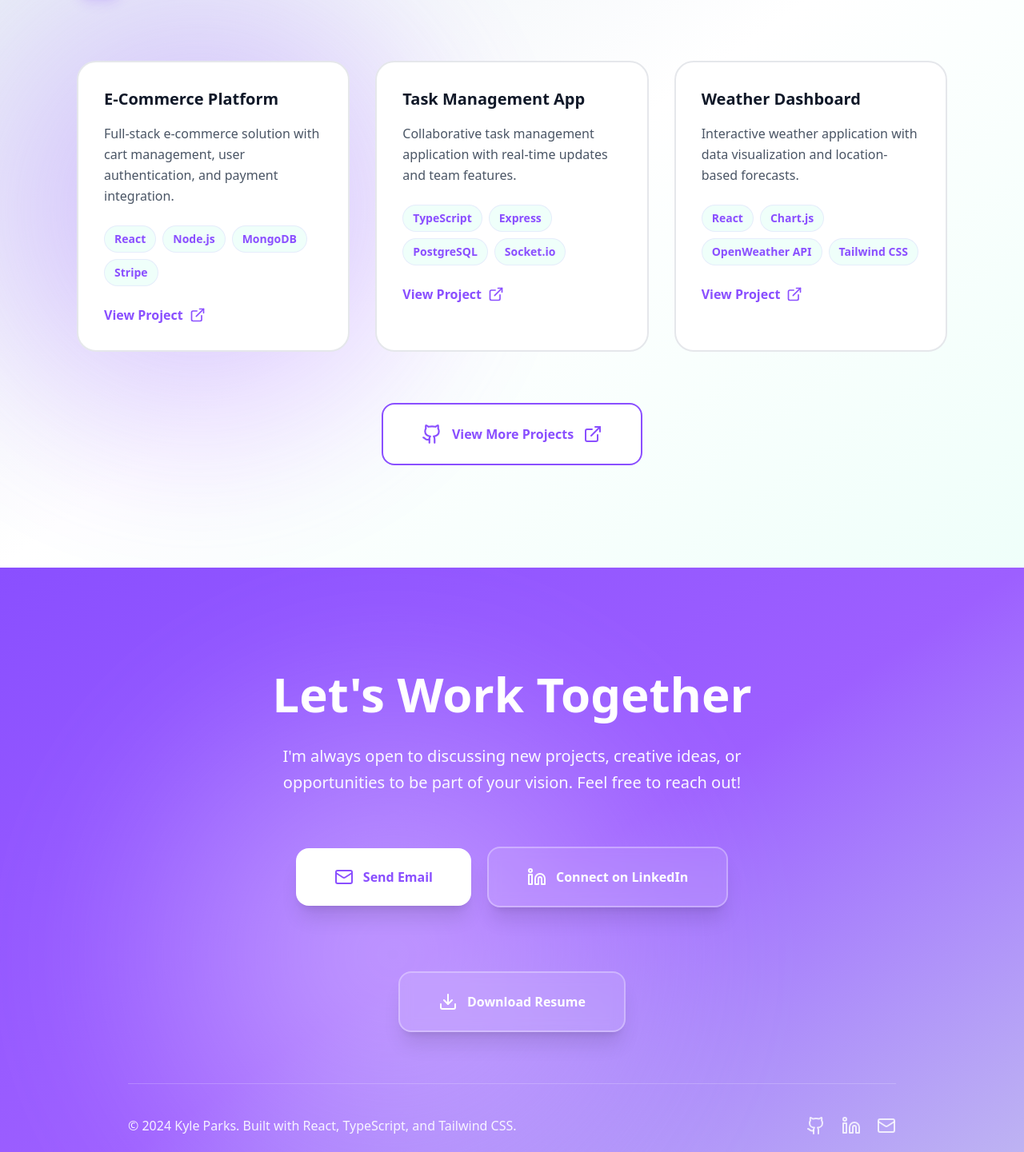
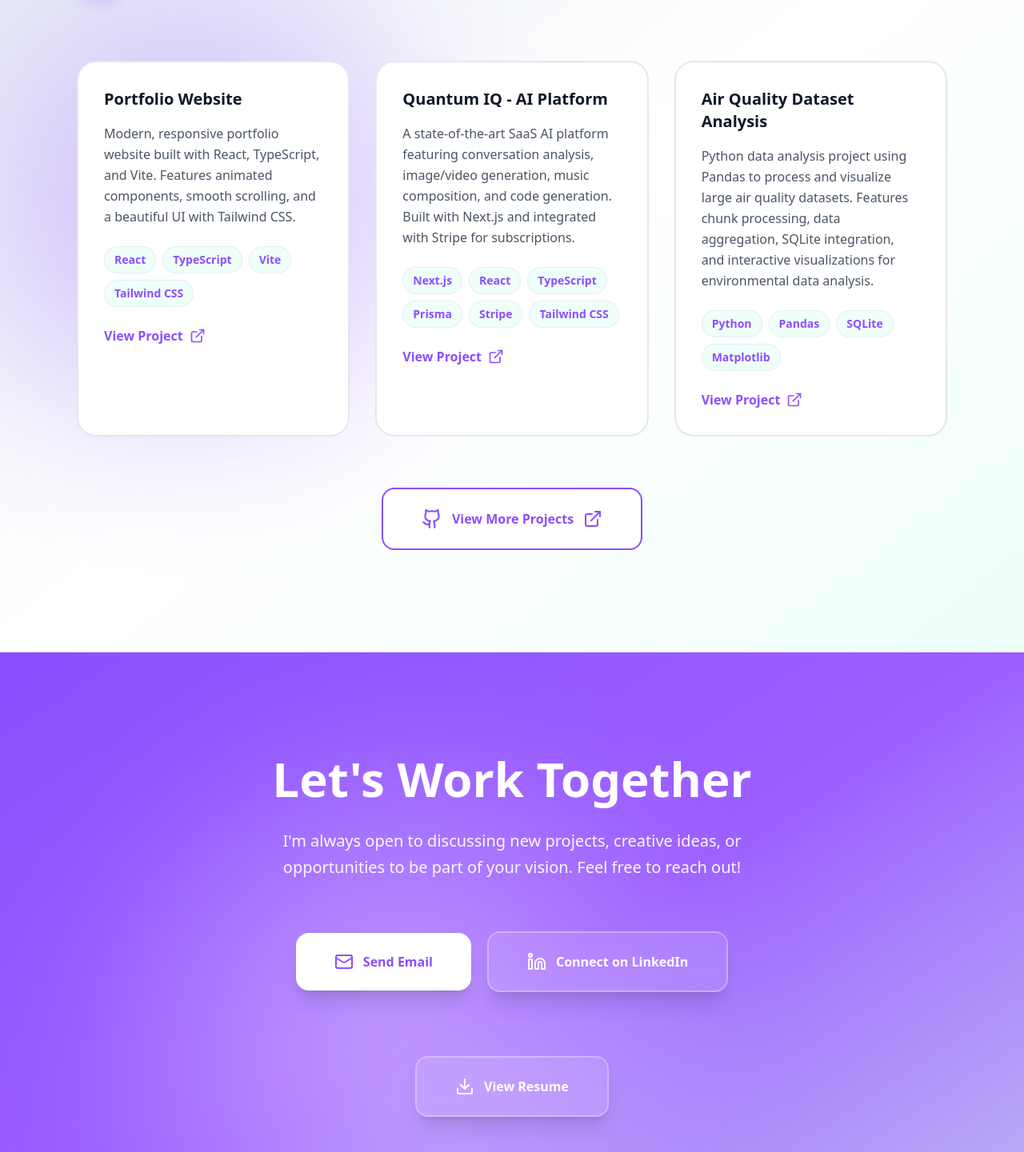
Before and after one commit to Goobber33/Portfolio-V5, a React (Vite) app: page / in a window 1280 px wide. Shown: the part 3589-5030 px from the top of the page at 80% size. Built offline with nearby package versions, Linux system fonts and the light colour scheme; a web font is replaced by a local one.

Commit message:
Updated links and added vercel deployment.

```diff
--- a/src/components/portfolio/Contact.tsx
+++ b/src/components/portfolio/Contact.tsx
@@ -93,7 +93,7 @@ export const Contact: React.FC<ContactProps> = ({ isMobile, shouldReduceMotion }
             }}
           >
             <motion.a
-              href="mailto:kyle@example.com"
+              href="mailto:kcparks1234@gmail.com"
               whileHover={{
                 scale: 1.1,
                 y: -5
@@ -107,7 +107,7 @@ export const Contact: React.FC<ContactProps> = ({ isMobile, shouldReduceMotion }
               Send Email
             </motion.a>
             <motion.a
-              href="https://linkedin.com"
+              href="https://www.linkedin.com/in/kyle-parks-b0a74017b"
               target="_blank"
               rel="noopener noreferrer"
               whileHover={{
@@ -144,8 +144,9 @@ export const Contact: React.FC<ContactProps> = ({ isMobile, shouldReduceMotion }
             }}
           >
             <motion.a
-              href="/resume.pdf"
-              download
+              href="/Kyle-Parks-Resume.pdf"
+              target="_blank"
+              rel="noopener noreferrer"
               whileHover={{
                 scale: 1.1,
                 y: -5
@@ -156,7 +157,7 @@ export const Contact: React.FC<ContactProps> = ({ isMobile, shouldReduceMotion }
               className="px-12 py-6 bg-white/10 backdrop-blur-sm text-white rounded-2xl font-bold hover:bg-white/20 transition-all duration-200 flex items-center gap-3 border-2 border-white/30 hover:border-white/50 shadow-xl"
             >
               <Download size={24} />
-              Download Resume
+              View Resume
             </motion.a>
           </motion.div>
 
@@ -184,15 +185,15 @@ export const Contact: React.FC<ContactProps> = ({ isMobile, shouldReduceMotion }
               <div className="flex items-center gap-5">
                 {[{
                   icon: Github,
-                  href: 'https://github.com',
+                  href: 'https://github.com/Goobber33',
                   label: 'GitHub'
                 }, {
                   icon: Linkedin,
-                  href: 'https://linkedin.com',
+                  href: 'https://www.linkedin.com/in/kyle-parks-b0a74017b',
                   label: 'LinkedIn'
                 }, {
                   icon: Mail,
-                  href: 'mailto:kyle@example.com',
+                  href: 'mailto:kcparks1234@gmail.com',
                   label: 'Email'
                 }].map(({ icon: Icon, href, label }) => (
                   <motion.a
--- a/src/components/portfolio/Hero.tsx
+++ b/src/components/portfolio/Hero.tsx
@@ -89,15 +89,15 @@ export const Hero: React.FC<HeroProps> = ({
           <motion.div variants={itemVariants} className="flex items-center justify-center gap-6 mb-20">
             {[{
               icon: Github,
-              href: 'https://github.com',
+              href: 'https://github.com/Goobber33',
               label: 'GitHub'
             }, {
               icon: Linkedin,
-              href: 'https://linkedin.com',
+              href: 'https://www.linkedin.com/in/kyle-parks-b0a74017b',
               label: 'LinkedIn'
             }, {
               icon: Mail,
-              href: 'mailto:kyle@example.com',
+              href: 'mailto:kcparks1234@gmail.com',
               label: 'Email'
             }].map(({ icon: Icon, href, label }, idx) => (
               <motion.a
--- a/src/components/portfolio/Projects.tsx
+++ b/src/components/portfolio/Projects.tsx
@@ -100,6 +100,8 @@ export const Projects: React.FC<ProjectsProps> = ({ isMobile, shouldReduceMotion
                 </div>
                 <motion.a
                   href={project.link}
+                  target={project.link.startsWith('http') ? '_blank' : undefined}
+                  rel={project.link.startsWith('http') ? 'noopener noreferrer' : undefined}
                   className="inline-flex items-center gap-2 text-[#8A4FFF] hover:text-[#C3BEF0] transition-colors duration-200 font-bold"
                   whileHover={{
                     x: 10
@@ -133,7 +135,7 @@ export const Projects: React.FC<ProjectsProps> = ({ isMobile, shouldReduceMotion
             className="flex justify-center"
           >
             <motion.a
-              href="https://github.com/kyleparks"
+              href="https://github.com/Goobber33"
               target="_blank"
               rel="noopener noreferrer"
               whileHover={{
--- a/src/components/portfolio/data.ts
+++ b/src/components/portfolio/data.ts
@@ -112,20 +112,20 @@ export const skillCategories = [{
 }] as any[];
 
 export const projects = [{
-  title: 'E-Commerce Platform',
-  description: 'Full-stack e-commerce solution with cart management, user authentication, and payment integration.',
-  tech: ['React', 'Node.js', 'MongoDB', 'Stripe'],
-  link: '#'
+  title: 'Portfolio Website',
+  description: 'Modern, responsive portfolio website built with React, TypeScript, and Vite. Features animated components, smooth scrolling, and a beautiful UI with Tailwind CSS.',
+  tech: ['React', 'TypeScript', 'Vite', 'Tailwind CSS'],
+  link: 'https://github.com/Goobber33/Portfolio-V5'
 }, {
-  title: 'Task Management App',
-  description: 'Collaborative task management application with real-time updates and team features.',
-  tech: ['TypeScript', 'Express', 'PostgreSQL', 'Socket.io'],
-  link: '#'
+  title: 'Quantum IQ - AI Platform',
+  description: 'A state-of-the-art SaaS AI platform featuring conversation analysis, image/video generation, music composition, and code generation. Built with Next.js and integrated with Stripe for subscriptions.',
+  tech: ['Next.js', 'React', 'TypeScript', 'Prisma', 'Stripe', 'Tailwind CSS'],
+  link: 'https://github.com/Goobber33/Quantum-AI'
 }, {
-  title: 'Weather Dashboard',
-  description: 'Interactive weather application with data visualization and location-based forecasts.',
-  tech: ['React', 'Chart.js', 'OpenWeather API', 'Tailwind CSS'],
-  link: '#'
+  title: 'Air Quality Dataset Analysis',
+  description: 'Python data analysis project using Pandas to process and visualize large air quality datasets. Features chunk processing, data aggregation, SQLite integration, and interactive visualizations for environmental data analysis.',
+  tech: ['Python', 'Pandas', 'SQLite', 'Matplotlib'],
+  link: 'https://github.com/Goobber33/Pandas-Air-Quality-Dataset'
 }] as any[];
 
 export const education = [{
```
Also changed, not shown: vercel.json (added), 2 other files (tests, documents, lock files or other folders).
